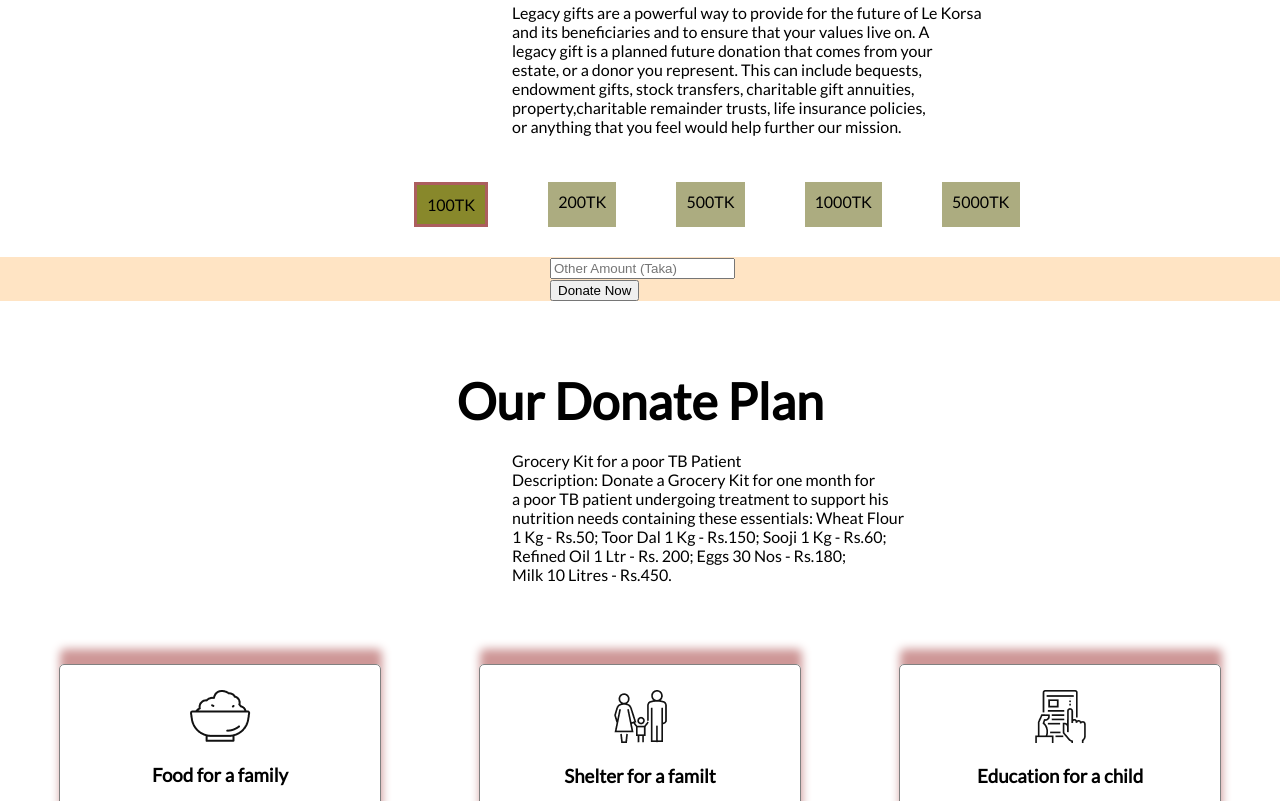
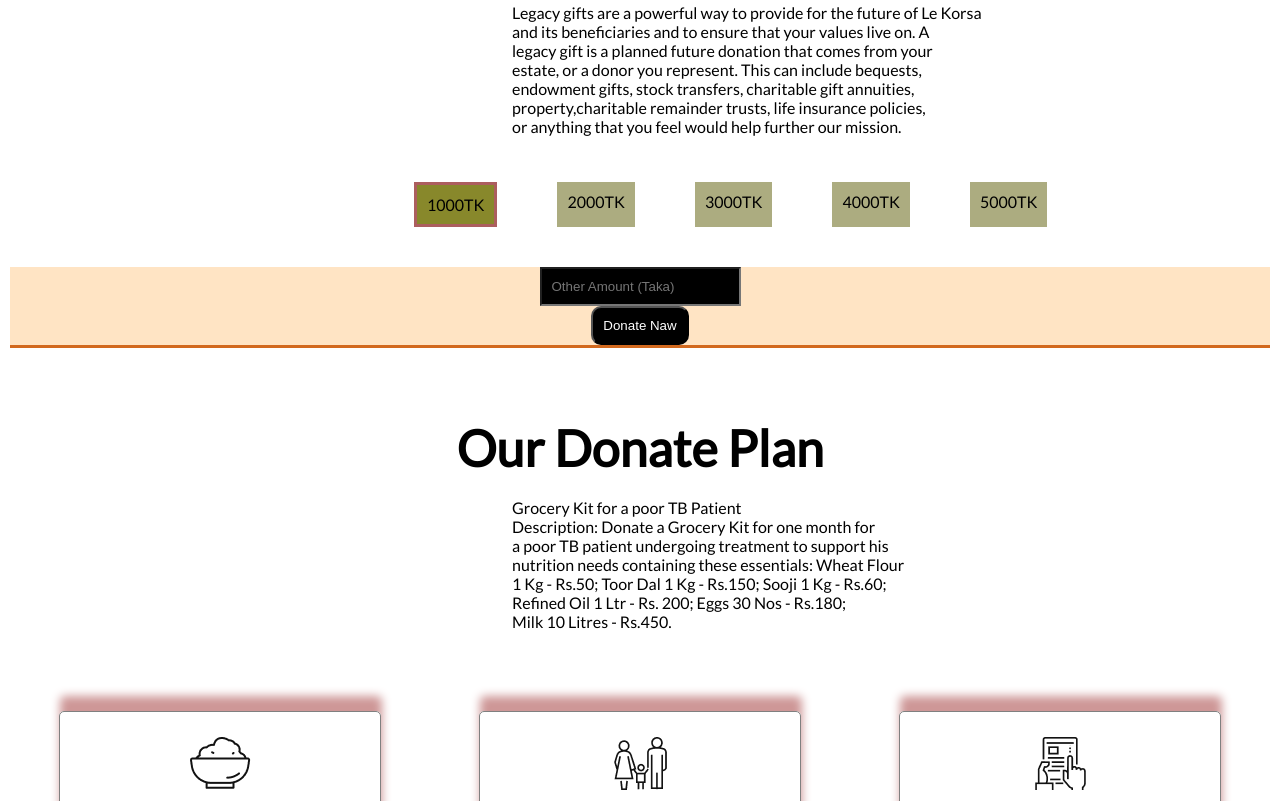
Before and after one commit to Anowar-Hossain-Rana/donate-sylhet, a plain HTML site: page index.html in a window 1280 px wide. Shown: the part 947-1748 px from the top of the page. Drawn offline with Linux system fonts and the light colour scheme.

Commit message:
Button Modefy

```diff
--- a/index.html
+++ b/index.html
@@ -33,19 +33,19 @@
           or anything that you feel would help further our mission.</p>
 
     <div class="amount">
-        <div class="item1">100TK</div>
-        <div class="item2">200TK</div>
-        <div class="item2">500TK</div>
-        <div class="item2">1000TK</div>
-        <div class="item2">5000TK</div>
+        <batton class="item1">1000TK</batton>
+        <batton class="item2">2000TK</batton>
+        <batton class="item2">3000TK</batton>
+        <batton class="item2">4000TK</batton>
+        <batton class="item2">5000TK</batton>
 
     </div>
 
-    <div class="other-btn">
-        <form>
-          <input type="text" name="firstname" placeholder="Other Amount (Taka)"><br>
-          <input type="submit" value="Donate Now">
-          </form>
+    <div class="btn-div">
+        <form class="btn-input">
+            <input class="entry-btn"type="text" name="firstname" placeholder="Other Amount (Taka)"><br>
+            <input class="donate-btn" type="submit" value="Donate Naw">
+        </form>
       </div>
 
 
@@ -57,6 +57,7 @@
         1 Kg - Rs.50; Toor Dal 1 Kg - Rs.150; Sooji 1 Kg - Rs.60;<br>
         Refined Oil 1 Ltr - Rs. 200; Eggs 30 Nos - Rs.180;<br>
         Milk 10 Litres - Rs.450.</p>
+
     <div class="package-description">
     <div class="box1">
         <div class="icon">
@@ -122,7 +123,7 @@
 <!--Sorch W3 School Start-->
 <div class="gallery-main">
     <div class="gallery">
-        <img src="images/donation1.jpg" alt="Cinque Terre" width="600" height="400">
+        <img src="images/donation1.jpg" alt="Cinque Terre" width="1000" height="400">
         </a>
         <div class="desc">Nogat Taka</div>
       </div>
--- a/style.css
+++ b/style.css
@@ -42,6 +42,27 @@ body{
 .amount{
     padding-left: 30%;
     display:flex
+}
+
+.btn-div{
+    text-decoration: none;
+    background-color: #FFE4C4;
+    padding: 500x;
+    margin: 10px;
+    border-bottom: solid chocolate;
+}
+.donate-btn{
+    padding: 10px;
+    color: white;
+    background-color: black;
+    border-radius: 10px;
+
+}
+
+.entry-btn{
+    padding: 10px;
+    color: white;
+    background-color: black;
 }
 
 .item1{
@@ -170,15 +191,6 @@ div.gallery {
     text-align: center;
   }
 
-
-
-
-
-
-
-
-
-
 .get-updates{
     text-align: center;
     padding: 250px;
```
